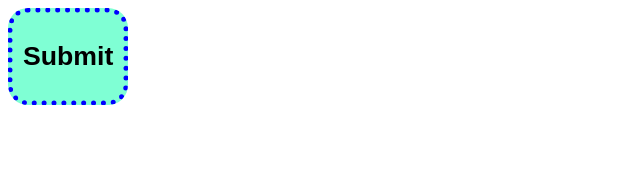
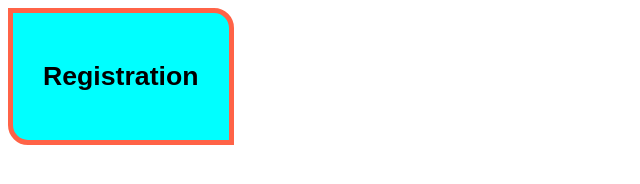
Before and after one commit to Rutujamate23/assignment-13, a plain HTML site: page index.html in a window 1280 px wide. Shown: the whole page, without its empty margins (0-640 px from the left). Drawn offline with Linux system fonts and the light colour scheme.

Commit message:
registration button added

```diff
--- a/index.html
+++ b/index.html
@@ -6,17 +6,17 @@
     <title>Button</title>
     <style>
         .btn{
-            padding: 10px;
-            border: 5px dotted blue;
-            background-color: aquamarine;
-            border-radius: 20px;
+            padding: 30px;
+            border: 5px solid tomato;
+            background-color: aqua;
+            border-radius: 0px 20px 0px 20px;
 
         }
     </style>
 </head>
 <body>
     <button class="btn">
-        <h1>Submit</h1>
+        <h1>Registration</h1>
     </button>
 </body>
 </html>
```
